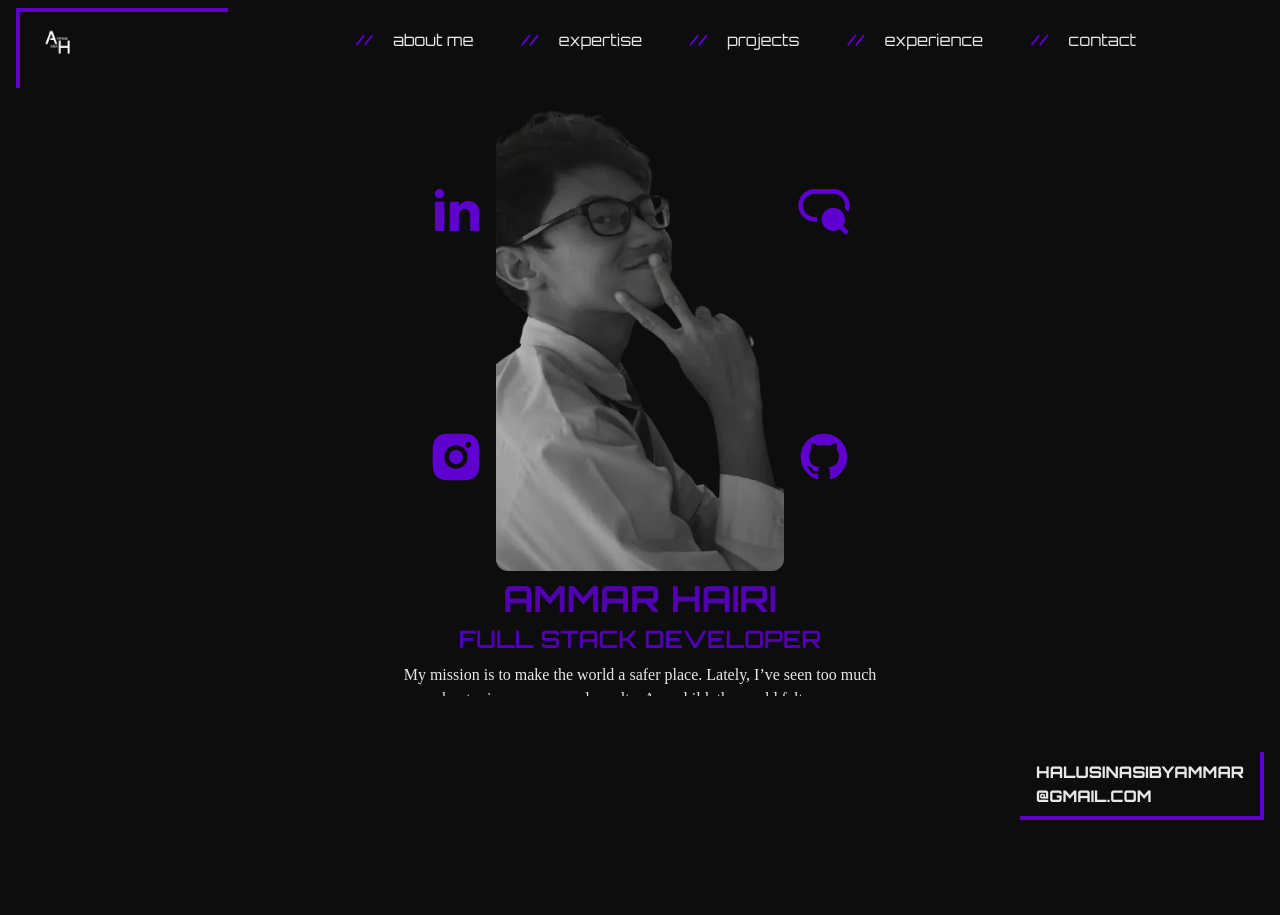
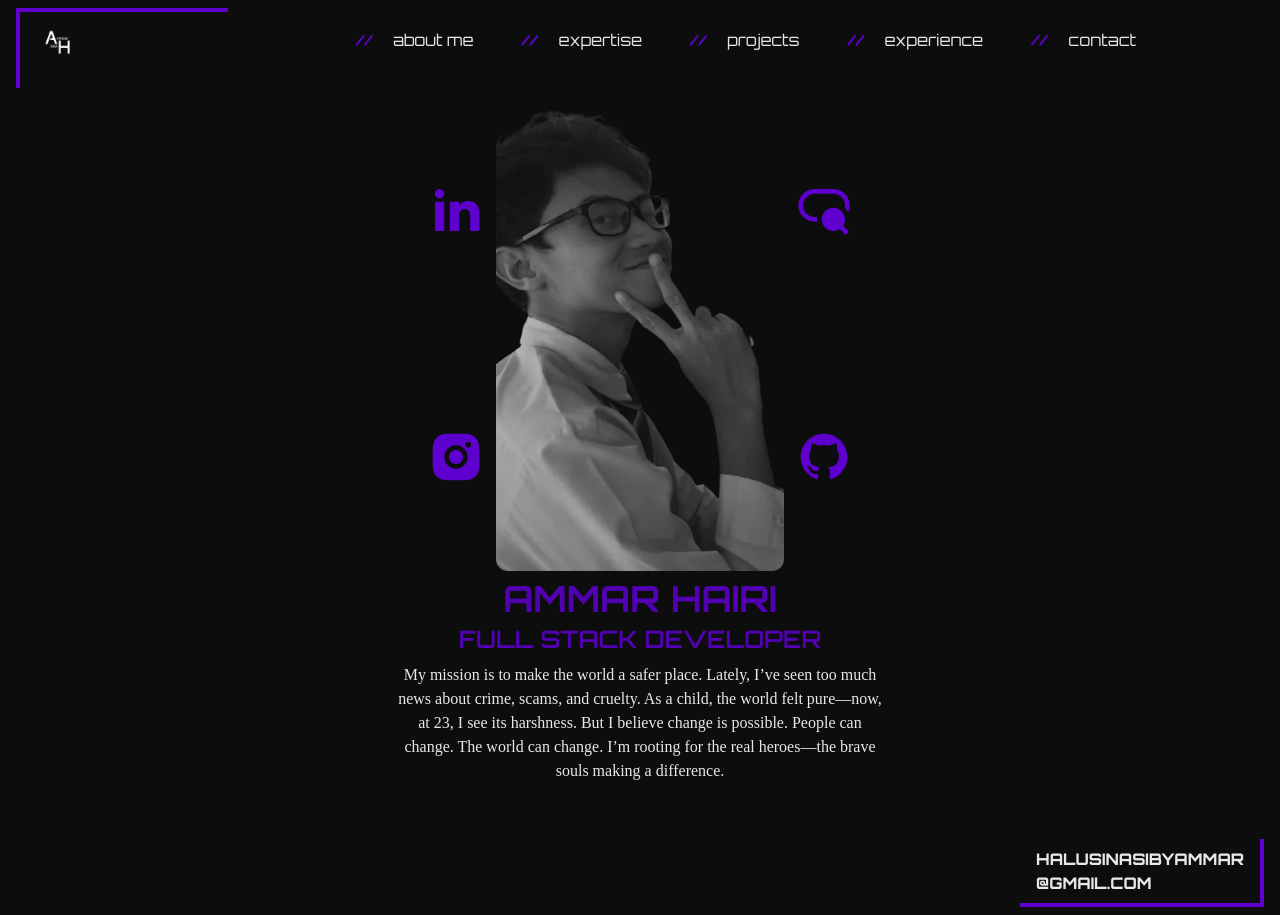
Before and after one commit to ammarhairiHD/ammarhairi_portfolio, a Next.js app: page / in a window 1280 px wide. Before the commit the page ends 828 px from the top, so only its background shows below. Built offline with nearby package versions, Linux system fonts and the light colour scheme; a web font is replaced by a local one.

Commit message:
Update Header, styles, and main page

```diff
--- a/src/app/components/Header.tsx
+++ b/src/app/components/Header.tsx
@@ -10,6 +10,10 @@ export default function Header() {
 
   const toggleNavbar = () => {
     setIsToggle(!isToggle);
+  };
+
+  const closeNavbar = () => {
+    setIsToggle(false);
   };
 
   return (
@@ -43,6 +47,7 @@ export default function Header() {
         </ul>
       </div>
 
+      {/* Mobile Menu Button */}
       <div className="md:hidden flex items-center">
         <button
           className="inline-flex items-center justify-center p-2 rounded-md text-main-color hover:text-white focus:outline-none focus:ring-2 focus:ring-inset focus:ring-white"
@@ -56,14 +61,16 @@ export default function Header() {
         </button>
       </div>
 
+      {/* Mobile Menu */}
       {isToggle && (
-        <div className="md:hidden">
-          <ul className="flex flex-col gap-7 bg-bg-color w-full p-5 relative">
+        <div className="absolute top-24 left-0 w-full bg-bg-color">
+          <ul className="flex flex-col items-center gap-7 w-full p-5">
             {Header_Links.map((hl) => (
               <Link
                 href={hl.href}
                 key={hl.title}
                 className="text-gray-200 hover:text-main-color"
+                onClick={closeNavbar}
               >
                 <span className="text-main-color mr-2">{"//"}</span>
                 {hl.title}
--- a/src/app/globals.css
+++ b/src/app/globals.css
@@ -28,6 +28,11 @@ p {
 
 section {
   height: 70vh;
+}
+
+.home-section {
+  height: auto; /* Adjust the height only for this section */
+  min-height: 70vh; /* Ensure it still takes at least 70% of the viewport height */
 }
 
 /*animations*/
--- a/src/app/page.tsx
+++ b/src/app/page.tsx
@@ -7,7 +7,7 @@ import Link from "next/link";
 
 export default function Home() {
   return (
-    <section className="flex flex-col items-center px-5">
+    <section className="flex flex-col items-center px-5 home-section">
       <div className=" flex flex-row gap-3 justify-center">
         <ul className=" flex flex-col gap-12 md:gap-5 justify-center md:justify-around">
           {Left_Social_Media.map((lsm) => (
```
